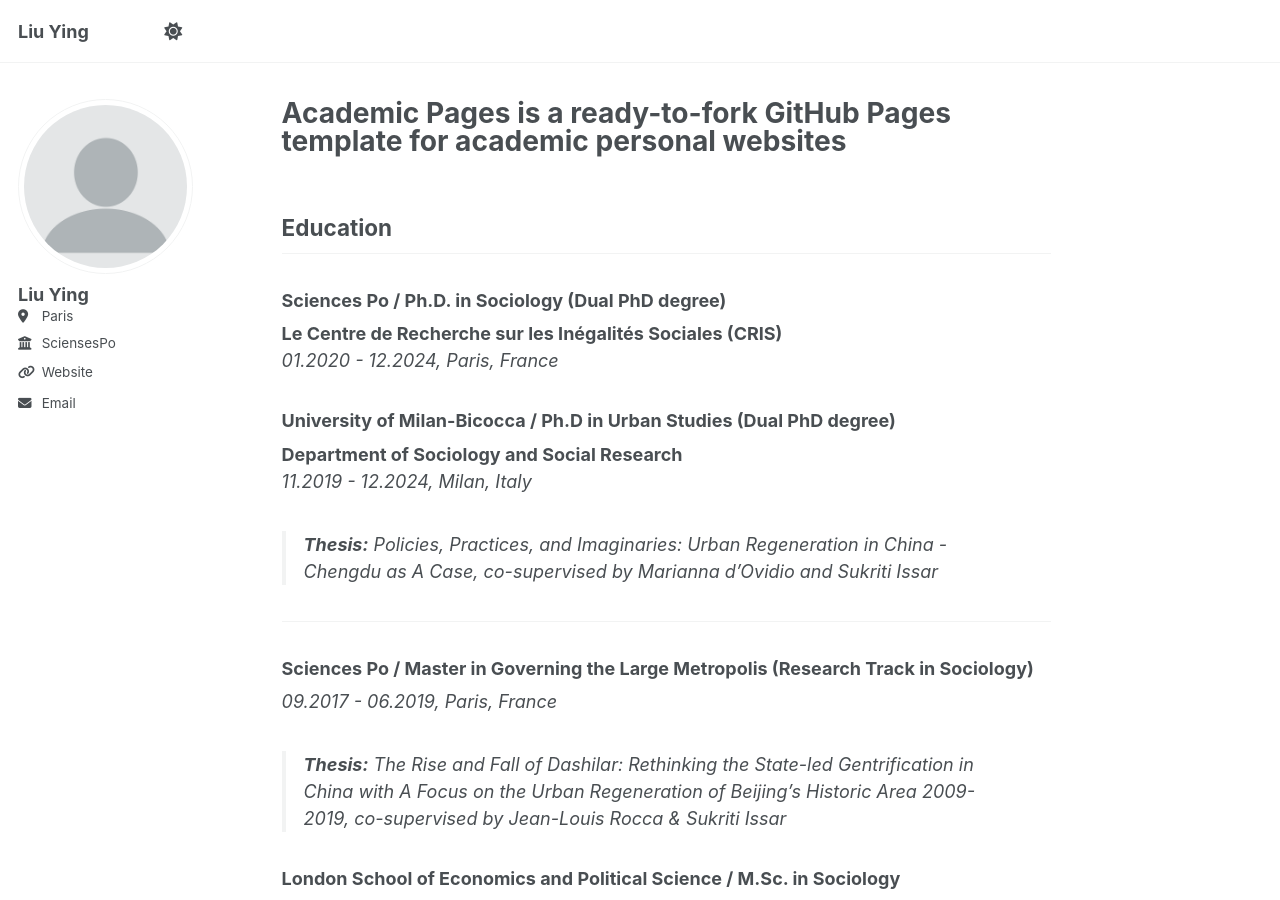
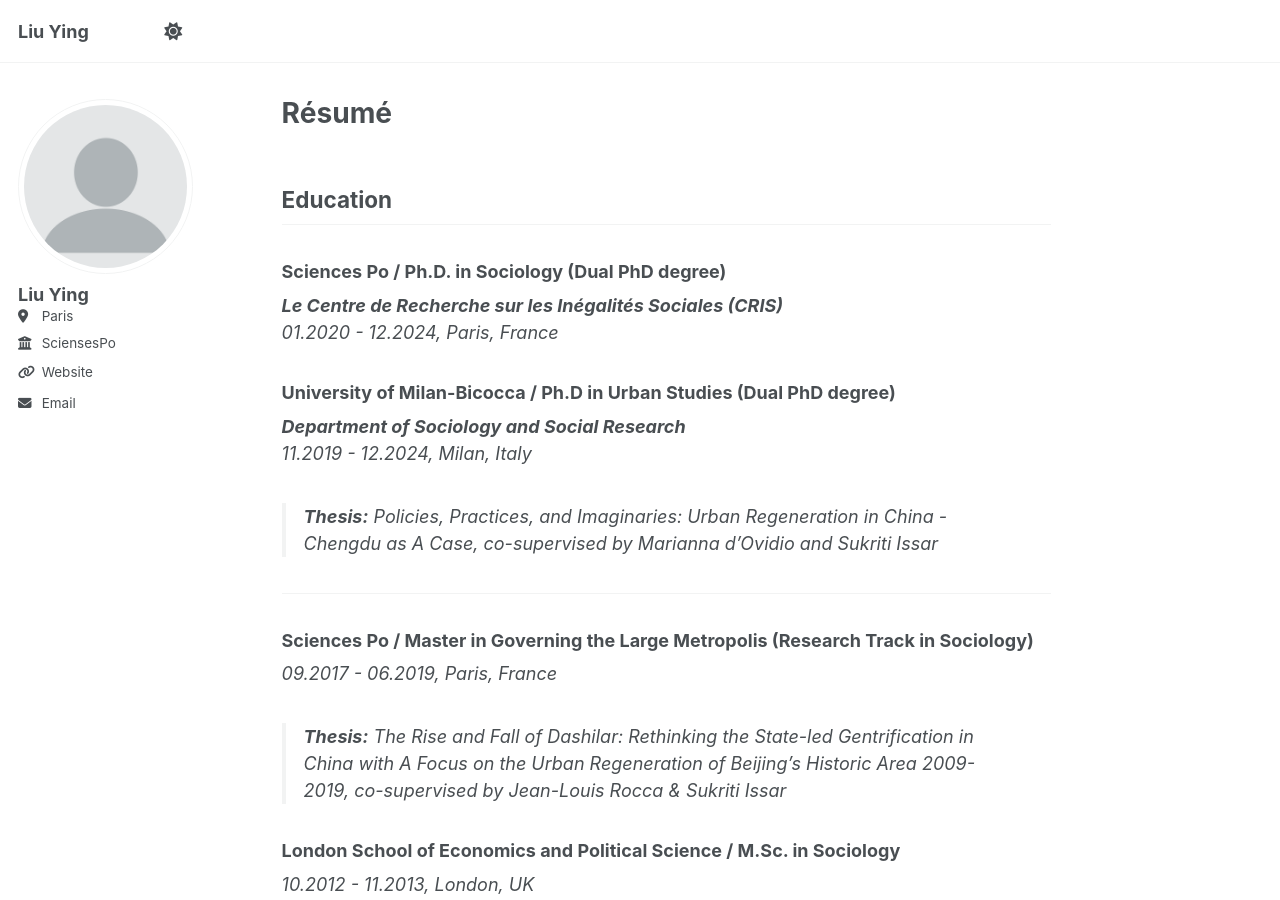
Before and after one commit to realdameiniu/realdameiniu.github.io, a Jekyll site: the page built from _pages/about.md, in a window 1280 px wide and 900 px high. Built offline with Jekyll 4.4.1, drawn with Linux system fonts in a browser that asks for light colours; a script that is not in the unit is left out.

Commit message:
Update about.md

```diff
--- a/_pages/about.md
+++ b/_pages/about.md
@@ -1,6 +1,6 @@
 ---
 permalink: /
-title: "Academic Pages is a ready-to-fork GitHub Pages template for academic personal websites"
+title: "Résumé"
 author_profile: true
 redirect_from:
   - /about/
@@ -10,11 +10,11 @@ redirect_from:
 ## Education
 
 ### Sciences Po / Ph.D. in Sociology (Dual PhD degree)
-**Le Centre de Recherche sur les Inégalités Sociales (CRIS)**
+***Le Centre de Recherche sur les Inégalités Sociales (CRIS)***
 *01.2020 - 12.2024, Paris, France*
 
 ### University of Milan-Bicocca / Ph.D in Urban Studies (Dual PhD degree)
-**Department of Sociology and Social Research**
+***Department of Sociology and Social Research***
 *11.2019 - 12.2024, Milan, Italy*
 
 > **Thesis:** Policies, Practices, and Imaginaries: Urban Regeneration in China - Chengdu as A Case, co-supervised by Marianna d'Ovidio and Sukriti Issar
@@ -34,17 +34,17 @@ redirect_from:
 ### Beijing Normal University - Hong Kong Baptist University United International College / B.A. in Public Relations and Advertising (First Class Honours)
 *09.2008 - 11.2012, Zhuhai, China*
 
-**Degree Awarded by Hong Kong Baptist University**
-**Language of Instruction:** English
+***Degree Awarded by Hong Kong Baptist University***
+***Language of Instruction:*** English
 
 ---
 
 ### Shanghai Academy of Social Sciences / Visiting Researcher
-**Institute of Urban and Demographic Studies**
+***Institute of Urban and Demographic Studies***
 *03.2021 - 04.2022, Shanghai, China*
 
 ### Renmin University of China / Visiting Graduate Student
-**Urban and Rural Planning, School of Public Administration and Policy**
+***Urban and Rural Planning, School of Public Administration and Policy***
 *02.2019 - 06.2019, Beijing, China*
 
 ---
```
